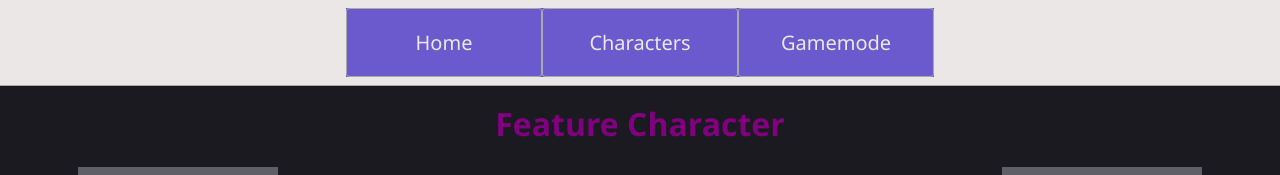
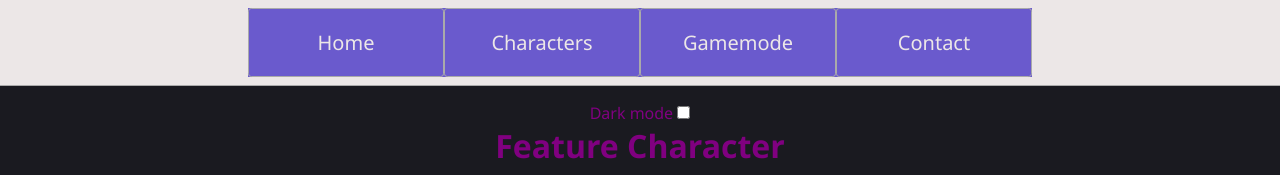
Before and after one commit to Rikur0/T8CharaterMovesRant, a website: page index.html in a window 1280 px wide. Shown: the top 175 px of the page. Drawn offline with Linux system fonts and the light colour scheme.

Commit message:
made a dark mode

```diff
--- a/index.html
+++ b/index.html
@@ -38,9 +38,32 @@
             <li><a href="#">Practice</a></li>
             <li><a href="#">Ranked/Quick Matches</a></li>
           </ul>
+          <li><a href="Contact.html">Contact</a></li>
         </li>
   </nav>
   <main>
+    <div>
+      <label> Dark mode
+        <input type="checkbox" onchange="toggleDarkMode()">
+      </label>
+      <script>
+        let isDarkMode = false;
+        const body = document.body
+
+        const toggleDarkMode = () => {
+          console. log("using dark mode:" + isDarkMode);
+          isDarkMode = !isDarkMode
+          if( isDarkMode) {
+            body.style ["backgroundColor"] = "black"
+            body.style["color"] = "purple";
+
+          } else {
+            body.style ["backgroundColor"] = "grey"
+            body.style["color"] = "yellow";
+          }
+        }
+      </script>
+    </div>
     <h1>Feature Character</h1>
     <br>
     <div class="container2">
```
